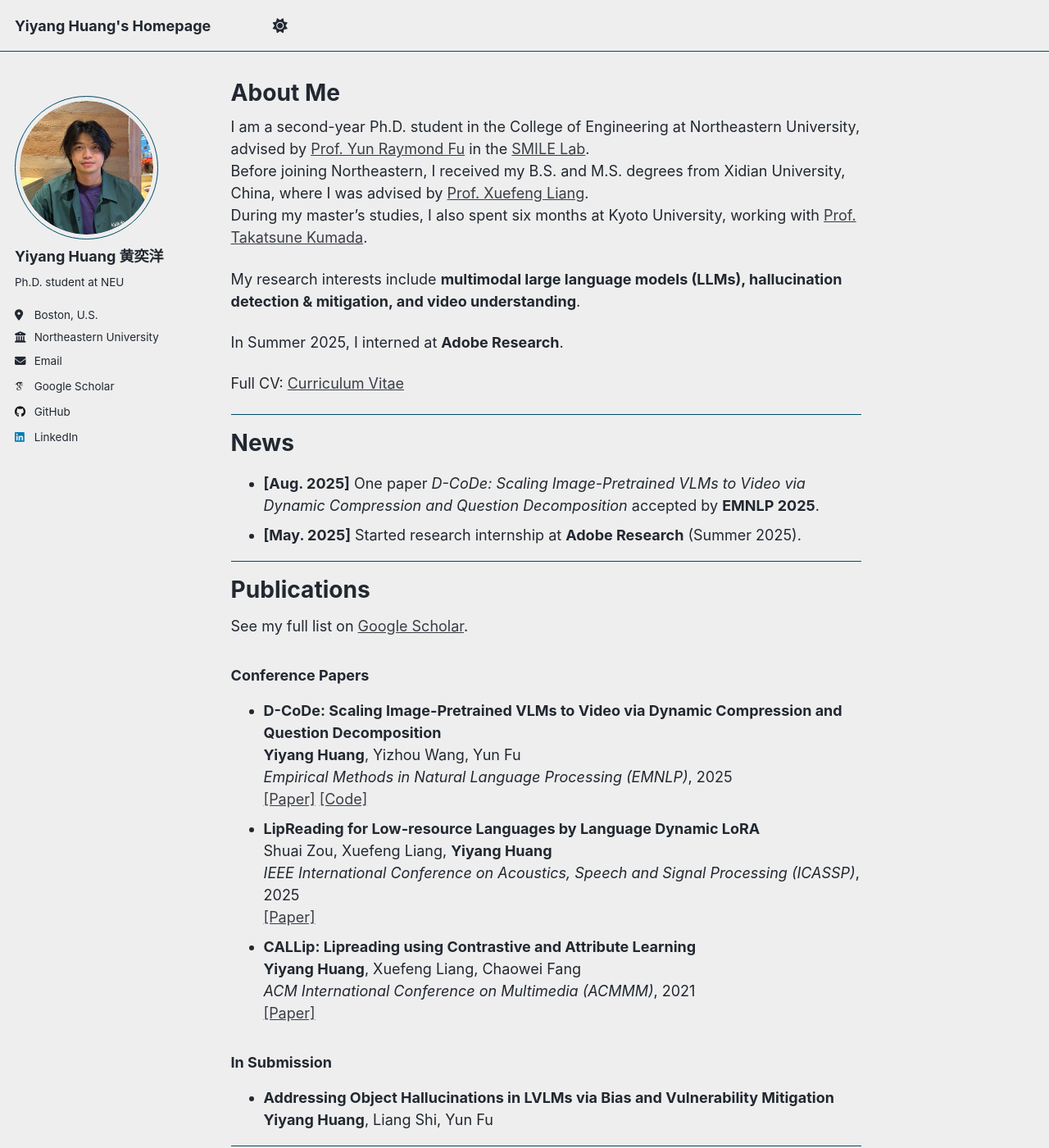
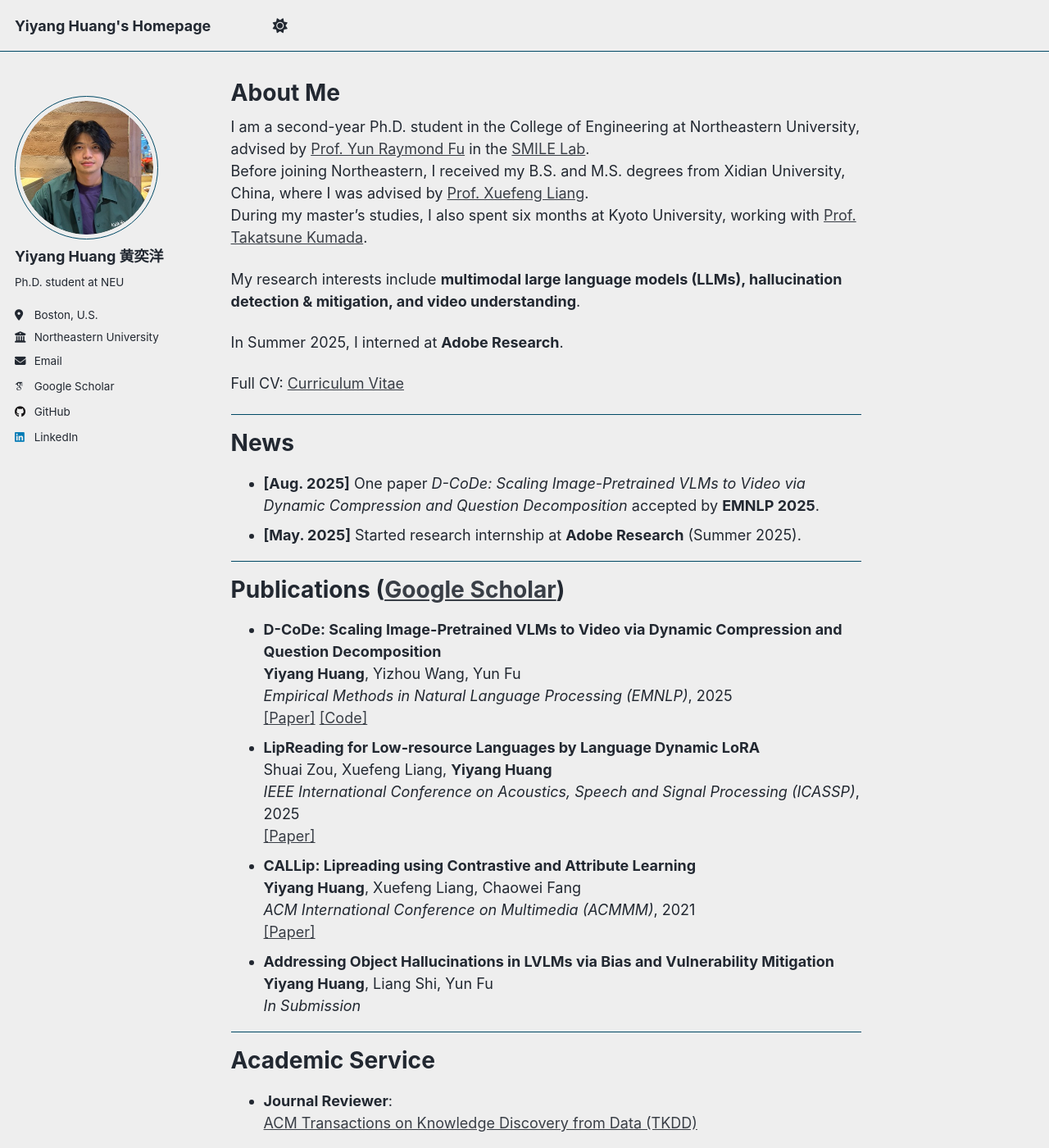
Before and after one commit to hukcc/hukcc.github.io, a Jekyll site: the page built from _pages/about.md, in a window 1280 px wide and 1400 px high. Shown: the whole window at 82% size. Built offline with Jekyll 4.4.1, drawn with Linux system fonts in a browser that asks for light colours; some web fonts are replaced; a script that is not in the unit is left out.

Commit message:
Update about.md

```diff
--- a/_pages/about.md
+++ b/_pages/about.md
@@ -27,11 +27,7 @@ Full CV: [Curriculum Vitae](../files/CVFall2025.pdf)
 
 
 ---
-# Publications
-
-See my full list on [Google Scholar](https://scholar.google.com/citations?user=A0H2ZYQAAAAJ).
-
-### Conference Papers
+# Publications ([Google Scholar](https://scholar.google.com/citations?user=A0H2ZYQAAAAJ))
 - **D-CoDe: Scaling Image-Pretrained VLMs to Video via Dynamic Compression and Question Decomposition**
   **Yiyang Huang**, Yizhou Wang, Yun Fu
   *Empirical Methods in Natural Language Processing (EMNLP)*, 2025
@@ -44,14 +40,12 @@ See my full list on [Google Scholar](https://scholar.google.com/citations?user=A
   **Yiyang Huang**, Xuefeng Liang, Chaowei Fang
   *ACM International Conference on Multimedia (ACMMM)*, 2021
   [[Paper]](https://dl.acm.org/doi/10.1145/3474085.3475420)
-
-### In Submission
 - **Addressing Object Hallucinations in LVLMs via Bias and Vulnerability Mitigation**
   **Yiyang Huang**, Liang Shi, Yun Fu
+  *In Submission*
 
 ---
 # Academic Service
-
 - **Journal Reviewer**:
   [ACM Transactions on Knowledge Discovery from Data (TKDD)](https://dl.acm.org/journal/tkdd)
 
```
